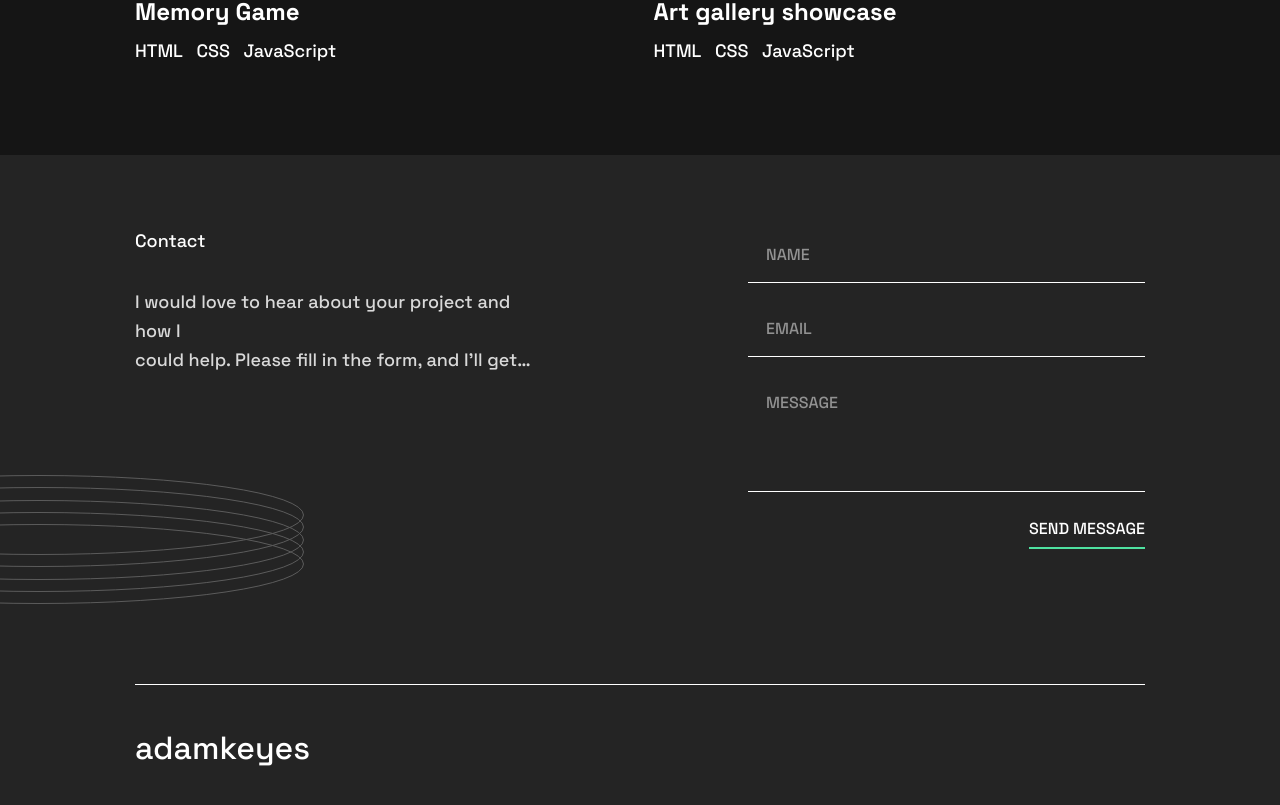
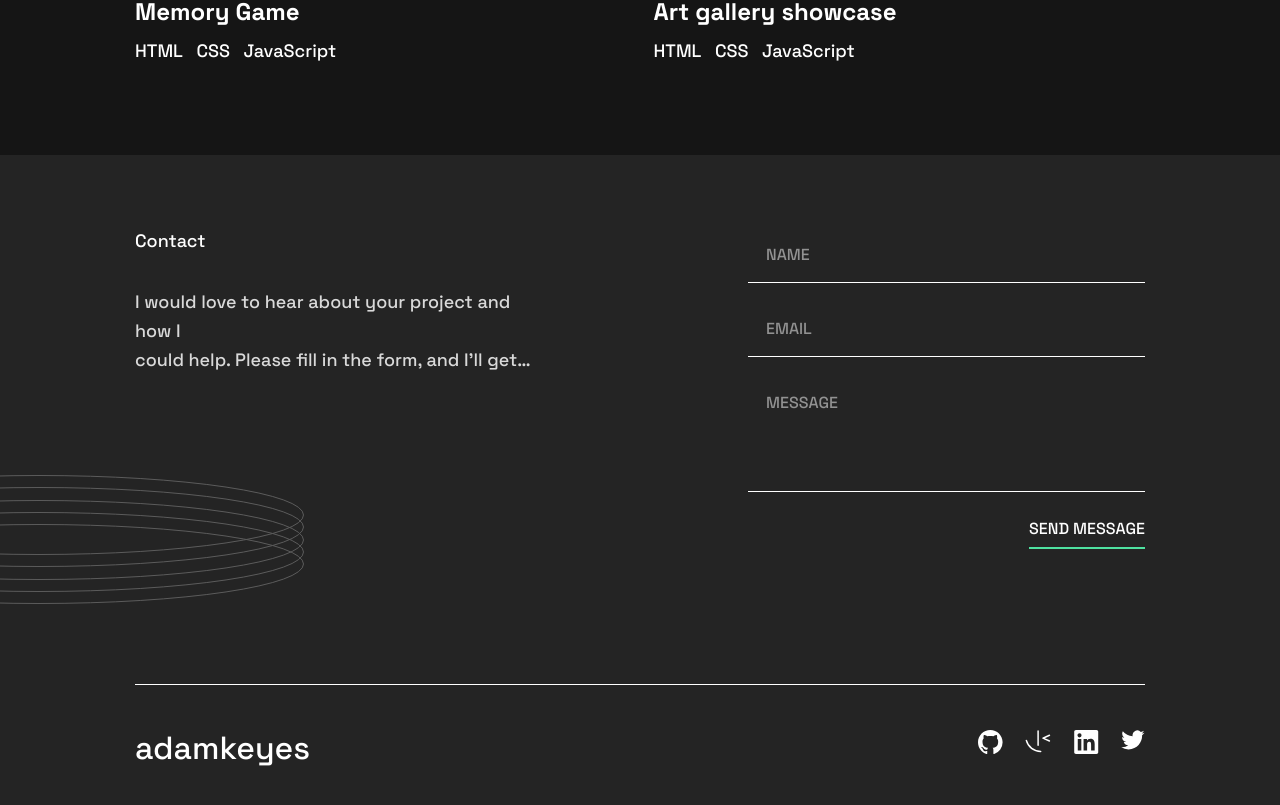
Before and after one commit to mickeycv120/single-page-portfolio, a React (Vite) app: page / in a window 1280 px wide. Shown: the part 1565-2370 px from the top of the page. Built offline with nearby package versions, Linux system fonts and the light colour scheme.

Commit message:
Add social media icons to contact section

```diff
--- a/src/sections/Contact.tsx
+++ b/src/sections/Contact.tsx
@@ -1,3 +1,4 @@
+import { socialLinks } from "../constants/socialLinks";
 import { Form } from "../components/Form";
 
 export const Contact = () => {
@@ -37,7 +38,14 @@ export const Contact = () => {
               adamkeyes
             </a>
             <ul className="flex gap-5">
-              {<li><a></a></li>}
+              {socialLinks.map((link) => (
+                <li key={link.id}>
+                  <a href={link.link} aria-label={link.name}>
+                    {link.icon}
+                  </a>
+                </li>
+              )
+              )}
             </ul>
           </div>
         </div>
```
Also changed, not shown: src/constants/socialLinks.ts (+7 -0 lines).
